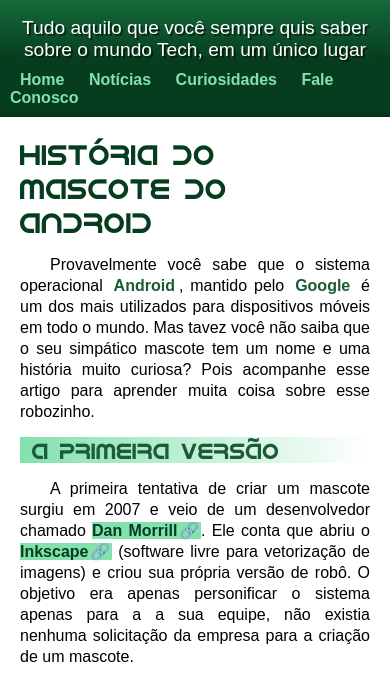
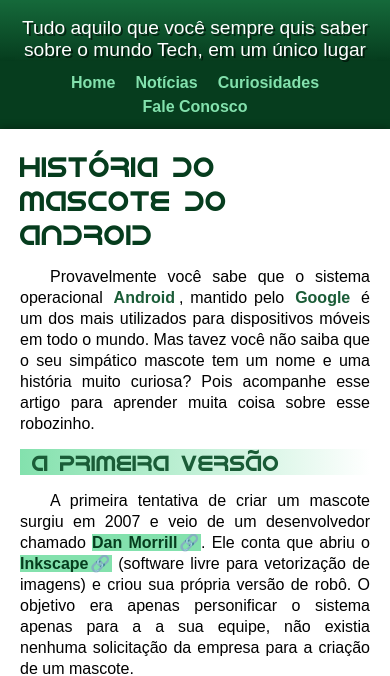
Before and after one commit to Allan-Neves/Robo-Android, a plain HTML site: page index.html in a window 390 px wide. Shown: the part 157-833 px from the top of the page. Drawn offline with Linux system fonts and the light colour scheme.

Commit message:
Corrigindo o responsivo

```diff
--- a/css/style.css
+++ b/css/style.css
@@ -88,7 +88,6 @@ main {
     margin: auto;
     margin-bottom: 30px;
     padding: 20px;
-    min-width: 300px;
     max-width: 1000px;
     box-shadow: 0px 0px 10px rgba(0, 0, 0, 0.433);
     border-bottom-left-radius: 10px;
@@ -216,3 +215,15 @@ footer a:hover {
     text-decoration: underline;
     color: var(--cor1);
 }
+
+@media screen and (max-width: 428px) {
+    nav > ul {
+        display: flex;
+        flex-wrap: wrap;
+        justify-content: center;
+    }
+
+    nav > ul > li {
+        margin: 3px 0;
+    }
+}
```
